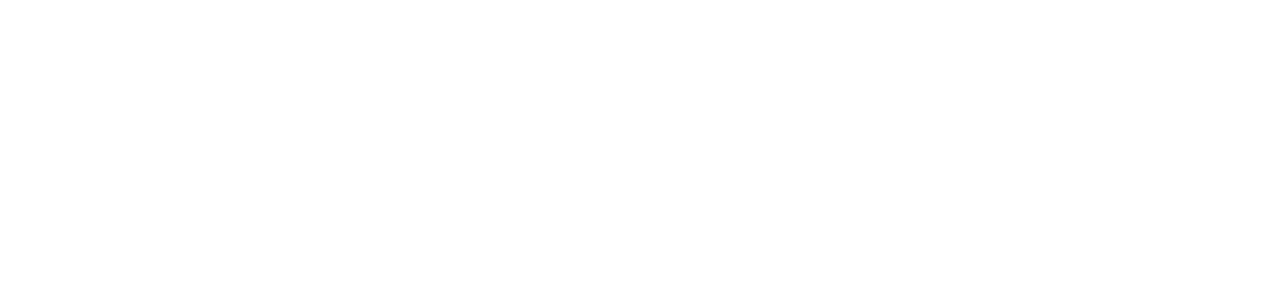
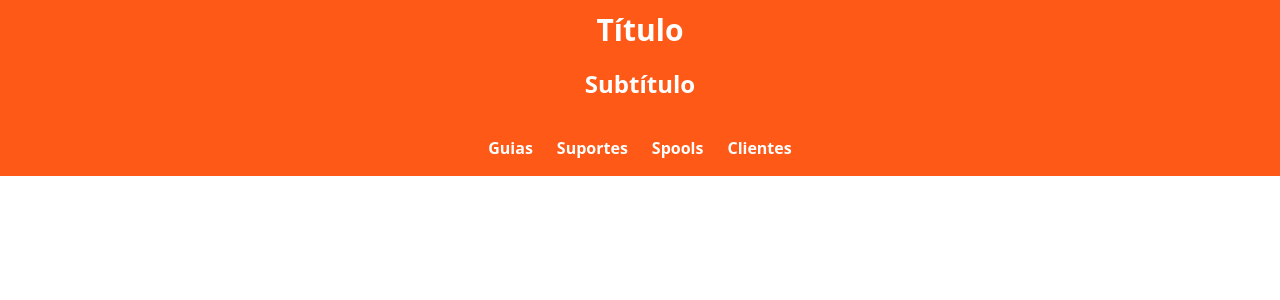
Before and after one commit to AndreLuisGomes/ConectaObraAngularTS, an Angular app: page /acompanhar in a window 1280 px wide. Before the commit this address led to /. Shown: the top 300 px of the page. Built offline with nearby package versions, Linux system fonts and the light colour scheme.

Commit message:
feat: adicionando modulo de suportes e seu componente, configurando rotas

```diff
--- a/src/app/app-routing.module.ts
+++ b/src/app/app-routing.module.ts
@@ -3,7 +3,7 @@
 
 const routes: Routes = [
   {
-    path: '',
+    path: 'acompanhar',
     loadChildren: () => import('./template/template.module').then(m => m.TemplateModule)
   }
 ];
--- a/src/app/app.module.ts
+++ b/src/app/app.module.ts
@@ -4,10 +4,12 @@
 import { AppRoutingModule } from './app-routing.module';
 import { AppComponent } from './app.component';
 import { LayoutComponent } from './template/layout/layout.component';
+import { SuporteComponent } from './suportes/suporte/suporte.component';
 
 @NgModule({
   declarations: [
-    AppComponent
+    AppComponent,
+    SuporteComponent
   ],
   imports: [
     BrowserModule,
--- /dev/null
+++ b/src/app/suportes/suporte/suporte.component.html
@@ -0,0 +1 @@
+<p>suporte works!</p>
--- a/src/app/template/layout/layout.component.html
+++ b/src/app/template/layout/layout.component.html
@@ -1,4 +1,23 @@
 <header class="bg-[rgba(255,89,23,1)] text-center text-bold">
     <div class="text-3xl text-center text-bold pt-3 font-bold text-white">Título</div>
     <div class="text-2xl text-white font-semibold p-5">Subtítulo</div>
+
+    <nav class="mt-4">
+        <ul class="flex justify-center space-x-6 text-white font-semibold">
+            <li>
+                <a  class="flex mb-4 hover:text-blue-100 hover:cursor-pointer" > Guias</a>
+            </li>
+            <li>
+                <a  class="flex mb-4 hover:text-blue-100 hover:cursor-pointer"> Suportes</a>
+            </li>
+            <li>
+                <a  class="flex mb-4 hover:text-blue-100 hover:cursor-pointer"> Spools</a>
+            </li>
+            <li>
+                <a  class="flex mb-4 hover:text-blue-100 hover:cursor-pointer"> Clientes</a>
+            </li>
+        </ul>
+    </nav>
 </header>
+
+<router-outlet></router-outlet>
--- a/src/app/template/template-routing.module.ts
+++ b/src/app/template/template-routing.module.ts
@@ -4,8 +4,14 @@
 
 const routes: Routes = [
   {
-    path: "teste",
-    component: LayoutComponent
+    path: "",
+    component: LayoutComponent,
+    children:[
+      {
+        path: 'suportes',
+        loadChildren: () => import('../suportes/suportes.module').then(m => m.SuportesModule)
+      }
+    ]
   }
 ];
 
--- a/src/app/template/template.module.ts
+++ b/src/app/template/template.module.ts
@@ -3,6 +3,7 @@
 
 import { TemplateRoutingModule } from './template-routing.module';
 import { LayoutComponent } from './layout/layout.component';
+import { SuportesModule } from '../suportes/suportes.module';
 
 
 @NgModule({
@@ -11,7 +12,8 @@
   ],
   imports: [
     CommonModule,
-    TemplateRoutingModule
+    TemplateRoutingModule,
+    SuportesModule
   ]
 })
 export class TemplateModule { }
```
Also changed, not shown: src/app/suportes/suporte/suporte.component.ts (added, +11 -0 lines), src/app/suportes/suportes-routing.module.ts (added, +16 -0 lines), src/app/suportes/suportes.module.ts (added, +14 -0 lines), src/app/suportes/suporte/suporte.component.scss (added), 1 other file (tests, documents, lock files or other folders).
